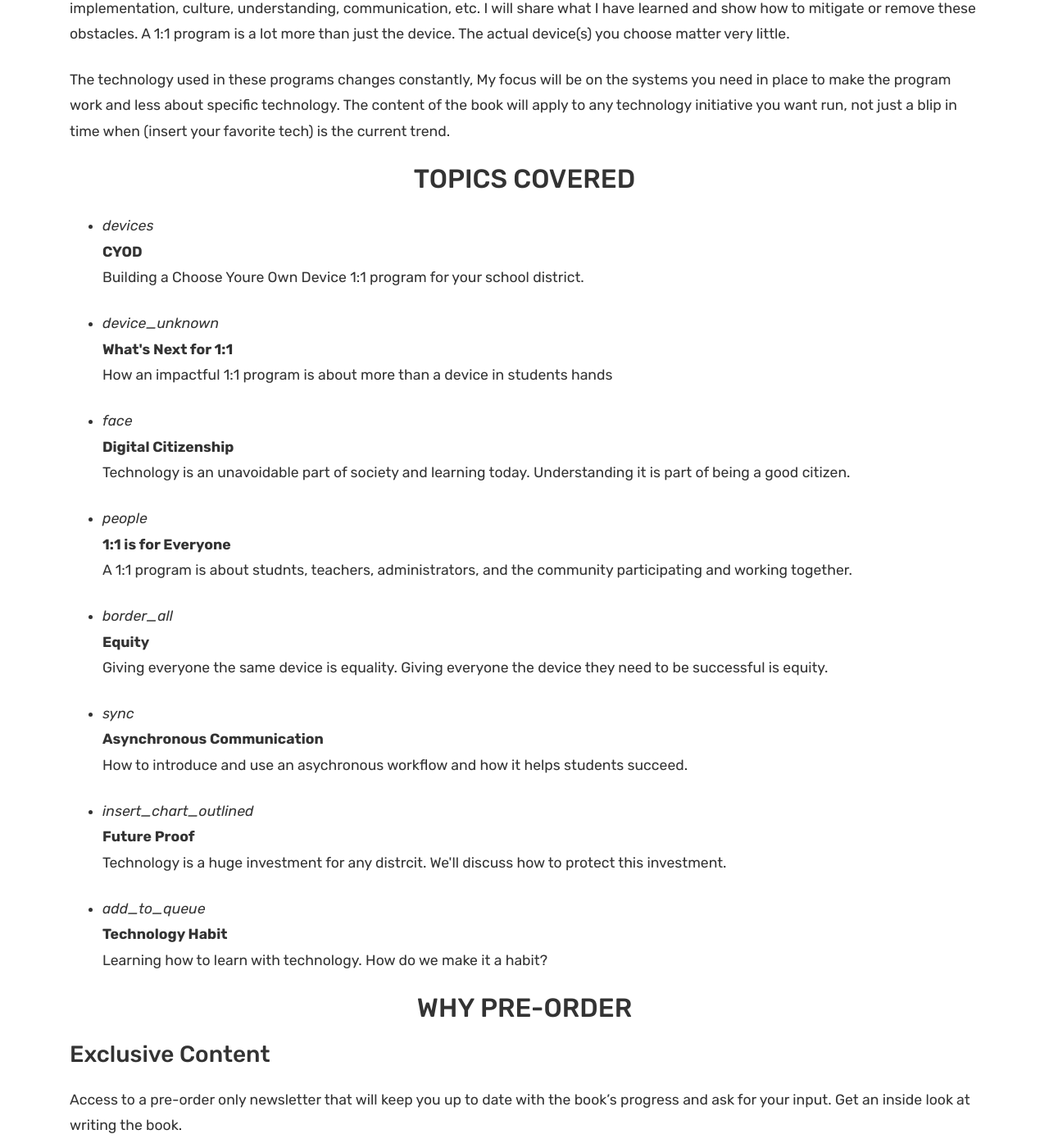
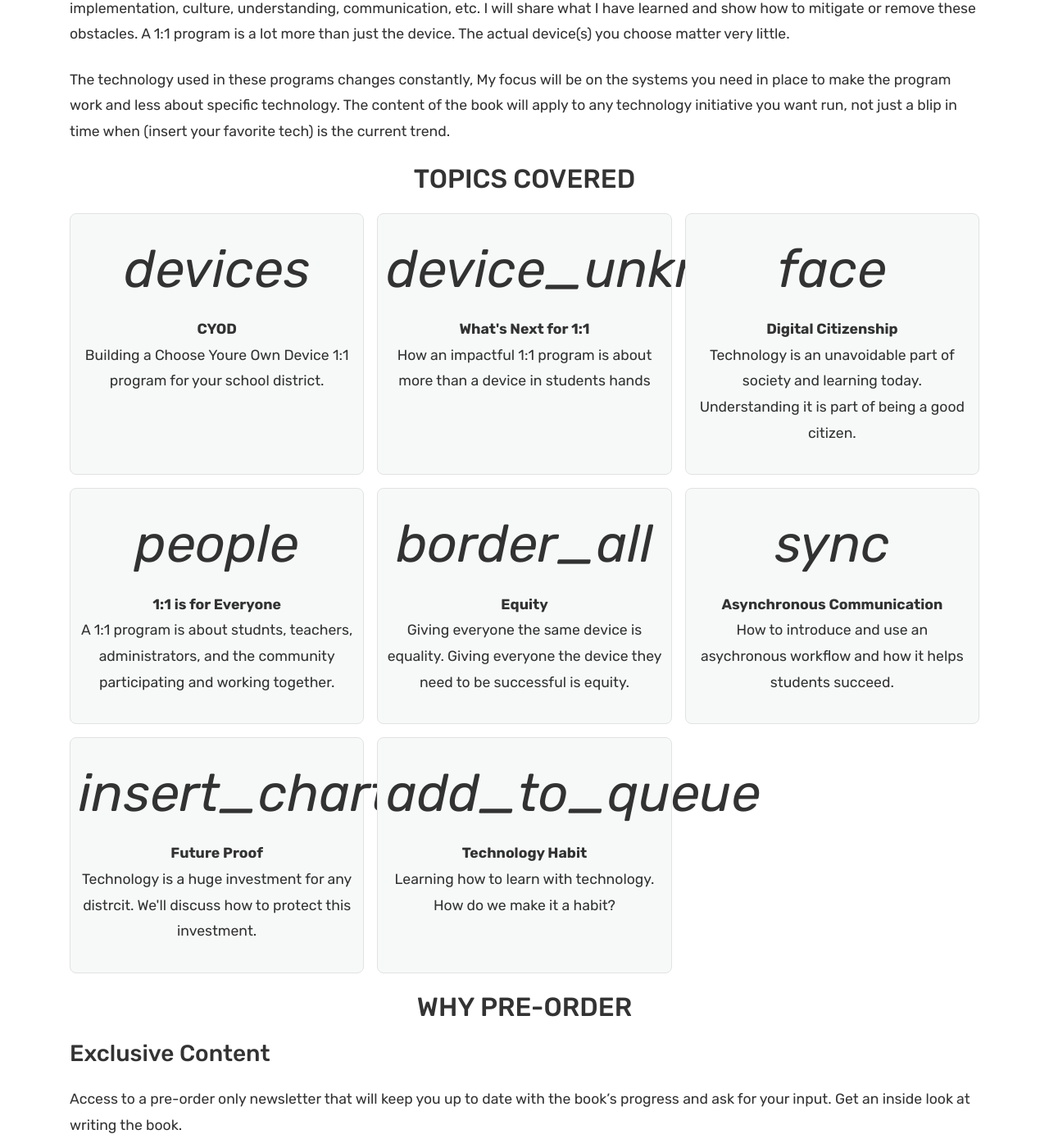
Before and after one commit to swoicik/book-cyod, a Jekyll site: the page built from about.md, in a window 1280 px wide and 1400 px high, scrolled down 1020 px. Shown: the whole window at 82% size. Built offline with Jekyll 4.4.1, drawn with Linux system fonts in a browser that asks for light colours.

Commit message:
Update custom.scss

```diff
--- a/assets/css/custom.scss
+++ b/assets/css/custom.scss
@@ -7,3 +7,48 @@
 @import
 	"syntax"
 ;
+
+.flex-grid {
+
+  ul {
+    display: grid;
+    grid-template-columns: repeat(auto-fit, minmax(300px, 1fr));
+    grid-gap: 1rem;
+    padding: 0;
+    list-style-type: none;
+    text-align: center;
+  }
+
+  li {
+    border: 1px solid #E2E2E2;
+    border-radius: .5rem;
+    background: #F7F9F9;
+    padding: 10px;
+    list-style-type: none;
+  }
+
+}
+
+.material-icons.md-64 {
+    font-size: 64px;
+}
+
+.btn {
+    display: inline-flex;
+    color: #000;
+    justify-content: center;
+    align-items: center;
+    text-decoration: none;
+    margin: 0;
+    padding: 0 .7em;
+    height: 2.4em;
+    line-height: 2.4em;
+    border: none;
+    outline: none;
+    border-radius: 3px;
+    background-color: rgb(255, 211, 0);
+    font-weight: 500;
+    font-size: 1.05em;
+    cursor: pointer;
+    transition: all .2s ease-in-out;
+}
```
